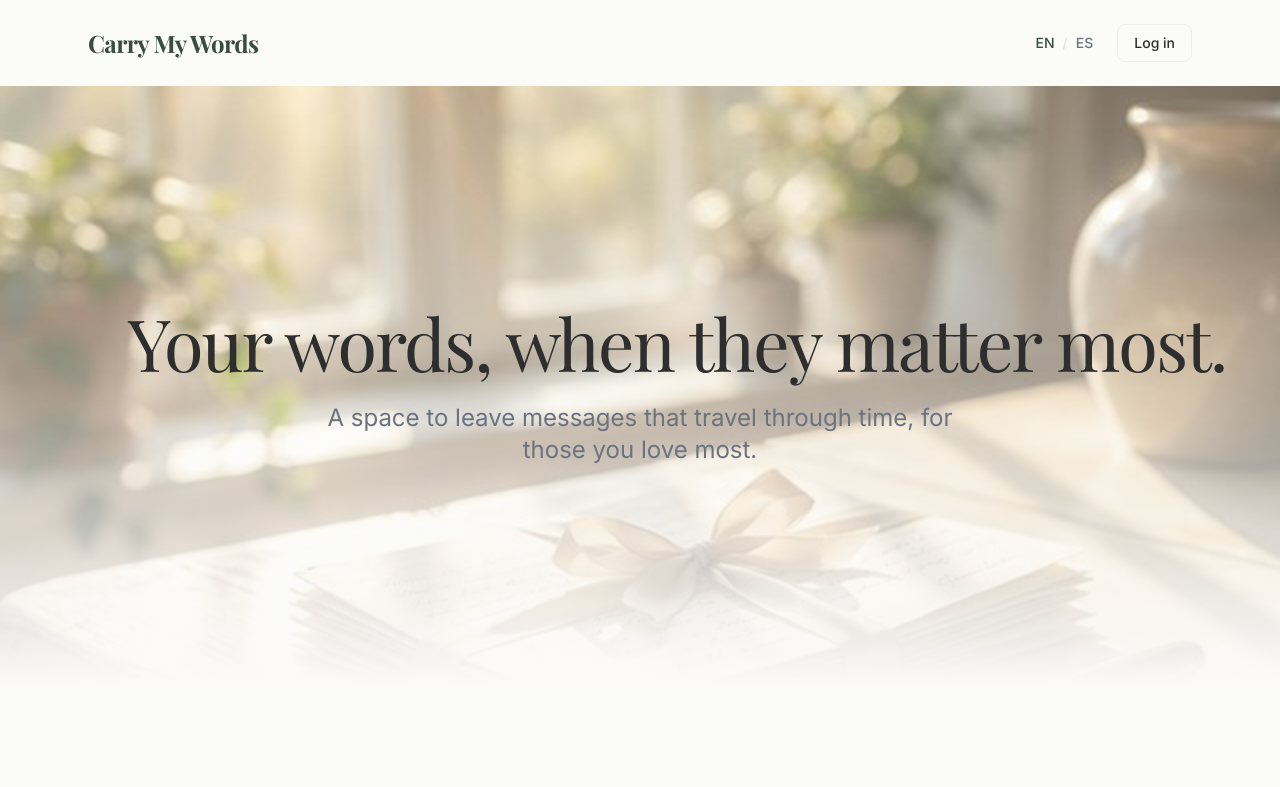
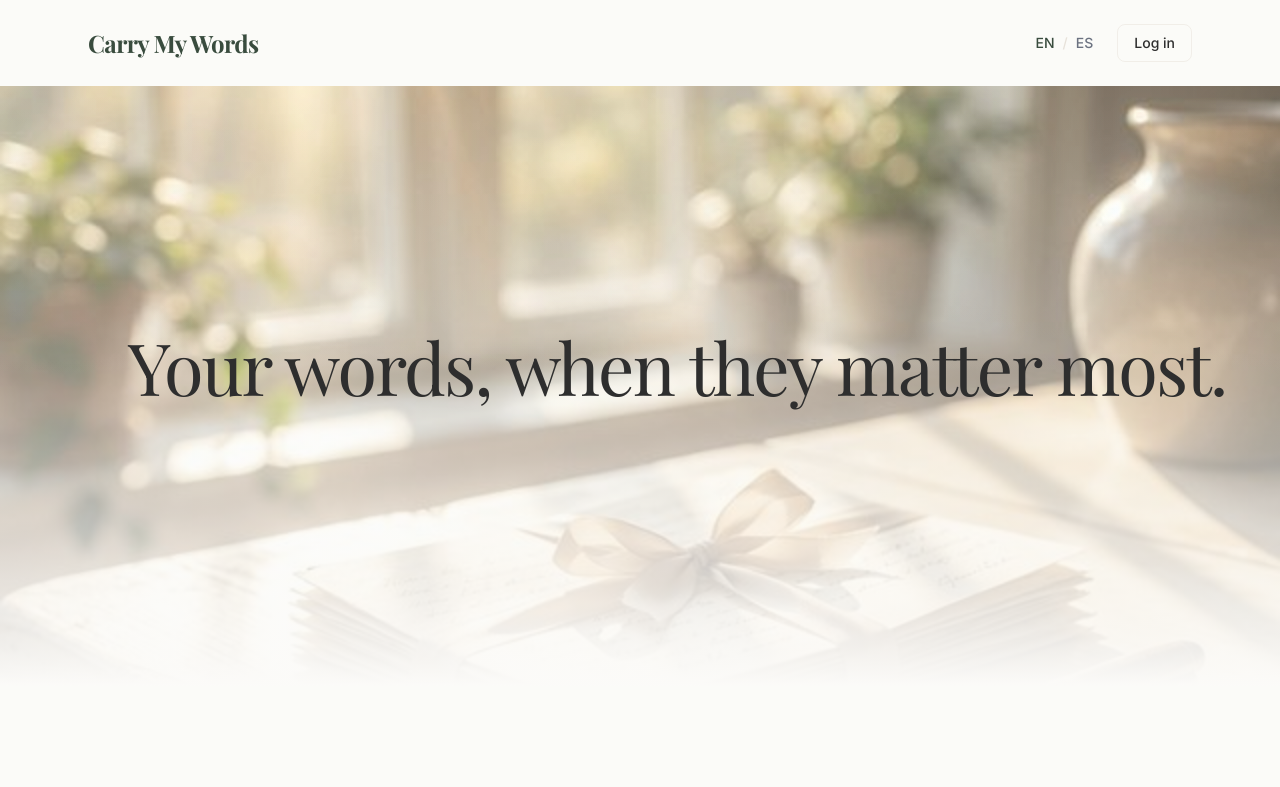
Before and after one commit to danielfernandezesnal/voiceforlater, a Next.js app: page /en in a window 1280 px wide. Shown: the top 787 px of the page. Built offline with nearby package versions, Linux system fonts and the light colour scheme; no server answers; a web font is replaced by a local one.

Commit message:
Landing: revert to Propuesta D base + remove hero subtitle

```diff
--- a/app/[locale]/page.tsx
+++ b/app/[locale]/page.tsx
@@ -66,13 +66,9 @@ export default async function LocaleHomePage({
                 <div className="absolute inset-0 bg-gradient-to-b from-background/10 via-transparent to-transparent"></div>
 
                 <div className="relative z-10 text-center max-w-5xl mx-auto transition-all duration-1000">
-                    <h1 className="text-4xl sm:text-5xl md:text-6xl lg:text-7xl font-serif font-light tracking-tight mb-6 text-foreground leading-[1.1] md:whitespace-nowrap animate-in fade-in slide-in-from-bottom-8 duration-1000">
+                    <h1 className="text-4xl sm:text-5xl md:text-6xl lg:text-7xl font-serif font-light tracking-tight mb-10 text-foreground leading-[1.1] md:whitespace-nowrap animate-in fade-in slide-in-from-bottom-8 duration-1000">
                         {dict.landing.hero.title}
                     </h1>
-                    <p className="max-w-2xl mx-auto text-xl md:text-2xl text-muted-foreground leading-relaxed animate-in fade-in slide-in-from-bottom-4 duration-1000 delay-200">
-                        {dict.landing.hero.subtitle}
-                    </p>
-
                 </div>
             </section>
 
```
